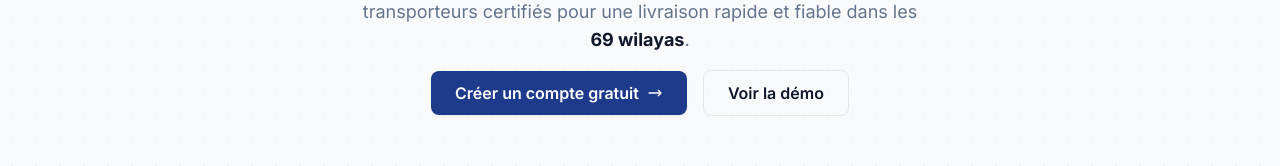
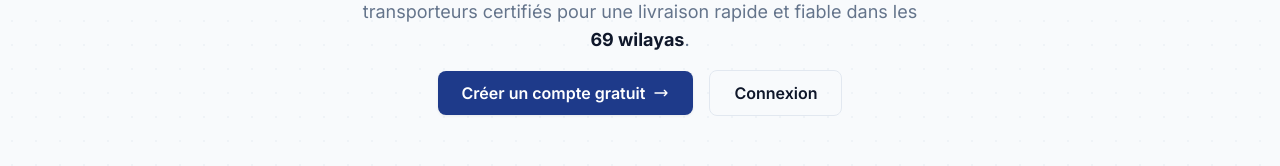
Before and after one commit to Aym-Aymen777/Fret-Dz, a Next.js app: page / in a window 1280 px wide. Shown: the part 423-589 px from the top of the page. Built offline with nearby package versions, Linux system fonts and the light colour scheme; no server answers.

Commit message:
feat: implement shipments dashboard index and dynamic detail view with navigation updates

```diff
--- a/app/page.tsx
+++ b/app/page.tsx
@@ -66,7 +66,7 @@ export default async function HomePage() {
                 <path strokeLinecap="round" strokeLinejoin="round" strokeWidth={2} d="M17 8l4 4m0 0l-4 4m4-4H3" />
               </svg>
             </Link>
-            <Link href="/demo" className="btn-outline btn-lg">Voir la démo</Link>
+            <Link href="/login" className="btn-outline btn-lg">Connexion</Link>
           </div>
         </div>
 
```
